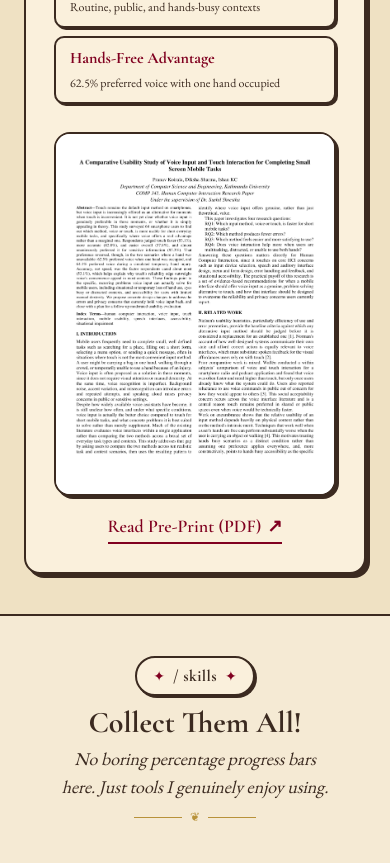
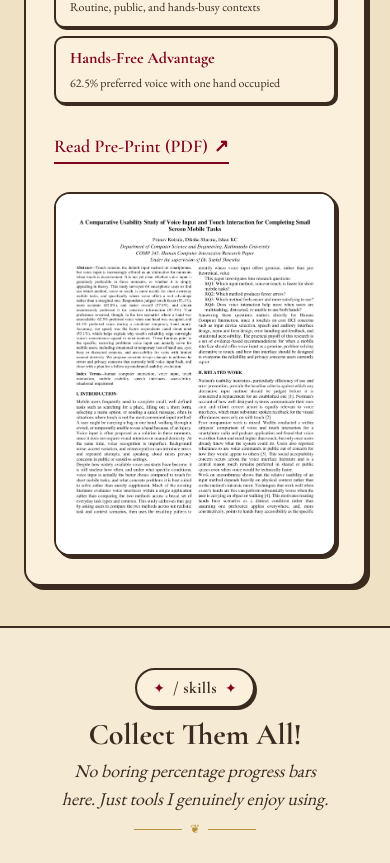
Before and after one commit to ishannkc/portfolio, a Next.js app: page / in a window 390 px wide. Shown: the part 5400-6263 px from the top of the page. Built offline with nearby package versions, Linux system fonts and the light colour scheme; no server answers.

Commit message:
add download link for research paper; enhance image hover effects in Research component

```diff
--- a/src/components/Research.tsx
+++ b/src/components/Research.tsx
@@ -84,13 +84,26 @@ export function Research() {
                   </div>
                 ))}
               </div>
+
+              <div className="mt-space-lg">
+                <a
+                  className="group inline-flex items-center gap-1.5 border-b-2 border-[#800020] pb-0.5 font-headline-md text-lg font-semibold text-[#800020] transition-colors hover:border-[#3B2A20] hover:text-[#3B2A20]"
+                  download={research.cta.download}
+                  href={research.cta.href}
+                >
+                  <span>{research.cta.label}</span>
+                  <span aria-hidden="true" className="text-lg font-bold">
+                    ↗
+                  </span>
+                </a>
+              </div>
             </div>
 
-            <div className="mx-auto flex w-full max-w-[520px] flex-col items-center gap-space-md lg:mx-0">
-              <div className="ink-shadow w-full overflow-hidden rounded-xl border-2 border-[#3B2A20] bg-white">
+            <div className="mx-auto w-full max-w-[520px] lg:mx-0">
+              <div className="group w-full overflow-hidden rounded-xl border-2 border-[#3B2A20] bg-white shadow-[3px_3px_0px_#3B2A20] transition-all duration-500 ease-out hover:-translate-y-1.5 hover:border-[#800020] hover:shadow-[0_24px_50px_-18px_rgba(59,42,32,0.45)] motion-reduce:transform-none">
                 <Image
                   alt={research.paperPreview.alt}
-                  className="h-auto w-full select-none"
+                  className="h-auto w-full select-none transition-transform duration-700 ease-out group-hover:scale-[1.03]"
                   height={1743}
                   quality={95}
                   sizes="(max-width: 1024px) 92vw, 520px"
@@ -98,17 +111,6 @@ export function Research() {
                   width={1347}
                 />
               </div>
-
-              <a
-                className="group inline-flex items-center gap-1.5 border-b-2 border-[#800020] pb-0.5 font-headline-md text-lg font-semibold text-[#800020] transition-colors hover:border-[#3B2A20] hover:text-[#3B2A20]"
-                download={research.cta.download}
-                href={research.cta.href}
-              >
-                <span>{research.cta.label}</span>
-                <span aria-hidden="true" className="text-lg font-bold">
-                  ↗
-                </span>
-              </a>
             </div>
           </div>
         </Card>
```
